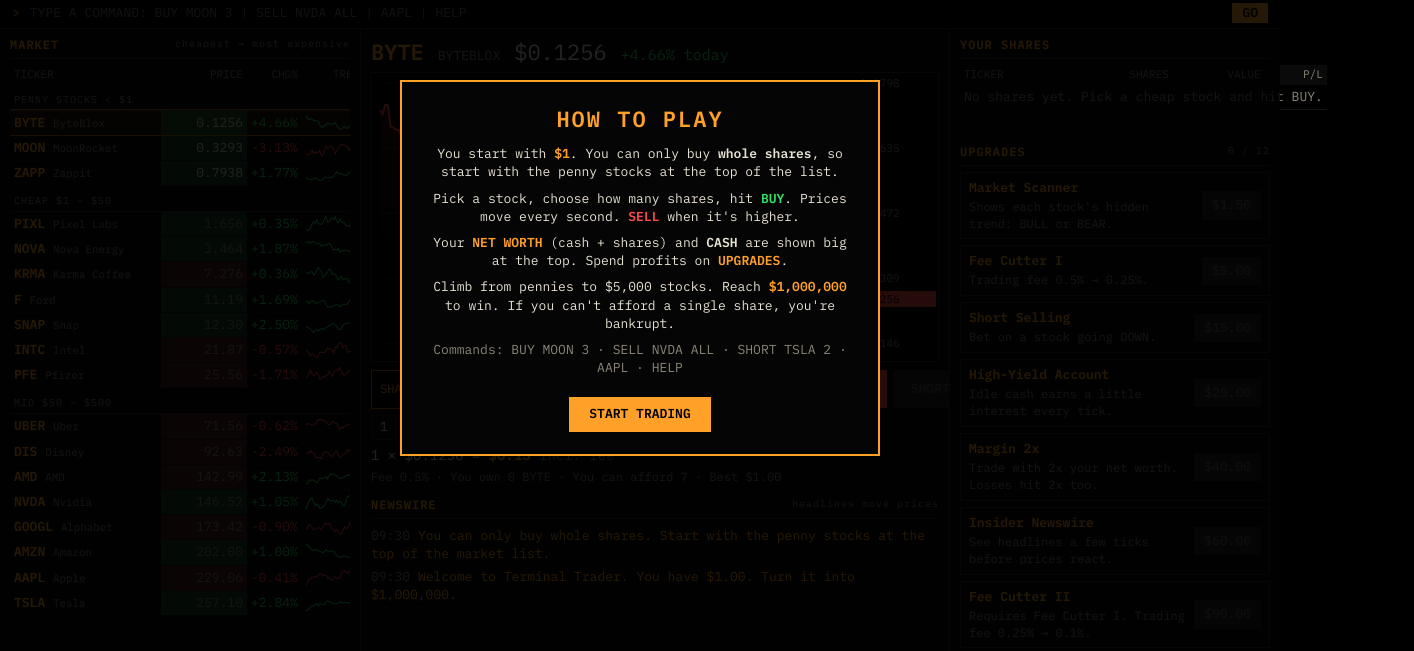
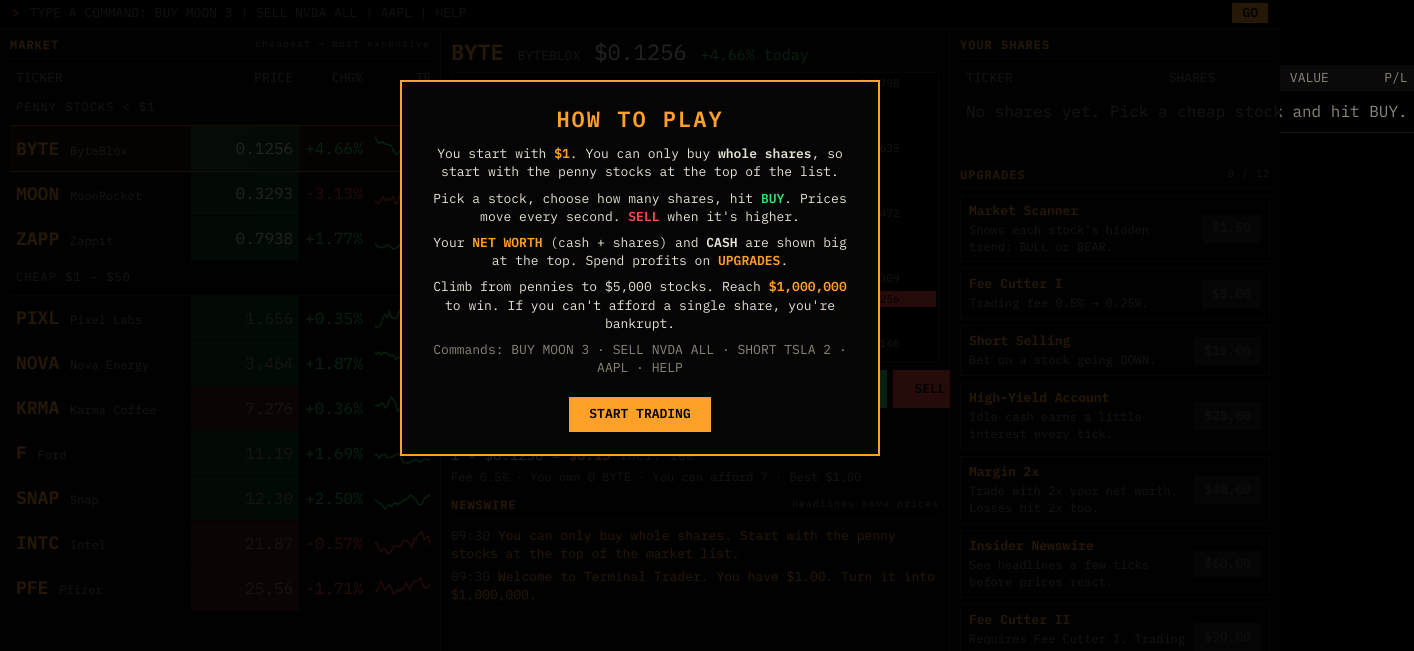
Before and after one commit to nivash-devs/bloomberg.terminal-game, a plain HTML site: page index.html in a window 1280 px wide. Shown: the part 132-783 px from the top of the page, 1414 px wide, since content can reach past the window. Drawn offline with Linux system fonts and the light colour scheme.

Commit message:
Bigger stock list

```diff
--- a/index.html
+++ b/index.html
@@ -59,7 +59,7 @@ header button { background: #000; color: var(--amber); border: 0; padding: 2px 1
 .cmd input { flex: 1; background: transparent; border: 0; outline: 0; color: var(--text); font: inherit; text-transform: uppercase; }
 .cmd .go { background: var(--amber); color: #000; border: 0; padding: 1px 10px; font-weight: 600; }
 
-main { display: grid; grid-template-columns: 360px 1fr 330px; gap: 1px; background: var(--line); }
+main { display: grid; grid-template-columns: 440px 1fr 330px; gap: 1px; background: var(--line); }
 section { background: var(--panel); padding: 8px 10px; min-width: 0; }
 h2 { margin: 0 0 6px; font-size: 12px; color: var(--amber); letter-spacing: 1px; border-bottom: 1px solid var(--line); padding-bottom: 4px; display: flex; justify-content: space-between; gap: 8px; }
 h2 small { color: var(--muted); font-weight: 400; }
@@ -70,20 +70,20 @@ h2 small { color: var(--muted); font-weight: 400; }
 ::-webkit-scrollbar-thumb { background: #3a3a3a; }
 
 table { width: 100%; border-collapse: collapse; }
-th { text-align: right; color: var(--muted); font-weight: 400; font-size: 11px; padding: 2px 4px; position: sticky; top: 0; background: var(--panel); }
+th { text-align: right; color: var(--muted); font-weight: 400; font-size: 13px; padding: 4px 6px; position: sticky; top: 0; background: var(--panel); }
 th:first-child, td:first-child { text-align: left; }
-td { text-align: right; padding: 3px 4px; border-bottom: 1px solid #141414; white-space: nowrap; }
+td { text-align: right; font-size: 16px; padding: 9px 6px; border-bottom: 1px solid #141414; white-space: nowrap; }
 tr.row { cursor: pointer; }
 tr.row:hover { background: #111; }
 tr.row.sel { background: var(--hl); outline: 1px solid var(--amber-dim); }
 tr.row.cant td.px { color: var(--muted); }
-td.tk { color: var(--amber); font-weight: 600; }
-td.tk small { color: var(--muted); font-weight: 400; }
+td.tk { color: var(--amber); font-weight: 600; font-size: 18px; }
+td.tk small { color: var(--muted); font-weight: 400; font-size: 12px; }
 .flash-up { animation: fu .6s; } .flash-down { animation: fd .6s; }
 @keyframes fu { from { background: rgba(46,227,107,.35); } to { background: transparent; } }
 @keyframes fd { from { background: rgba(255,75,75,.35); } to { background: transparent; } }
-canvas.spark { width: 60px; height: 18px; display: block; margin-left: auto; }
-.tier { font-size: 10px; color: var(--muted); letter-spacing: 1px; padding-top: 8px !important; border-bottom: 1px solid var(--line) !important; }
+canvas.spark { width: 80px; height: 26px; display: block; margin-left: auto; }
+.tier { font-size: 12px; color: var(--muted); letter-spacing: 1px; padding-top: 8px !important; border-bottom: 1px solid var(--line) !important; }
 
 .quote { display: flex; flex-wrap: wrap; align-items: baseline; gap: 4px 14px; margin-bottom: 4px; }
 .quote .sym { font-size: 22px; color: var(--amber); font-weight: 600; }
```
